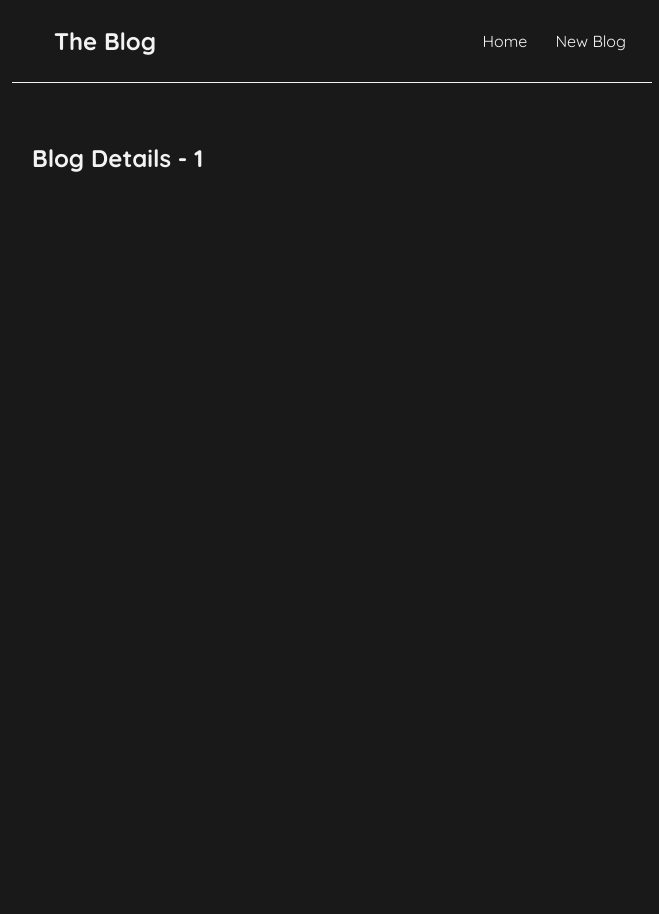
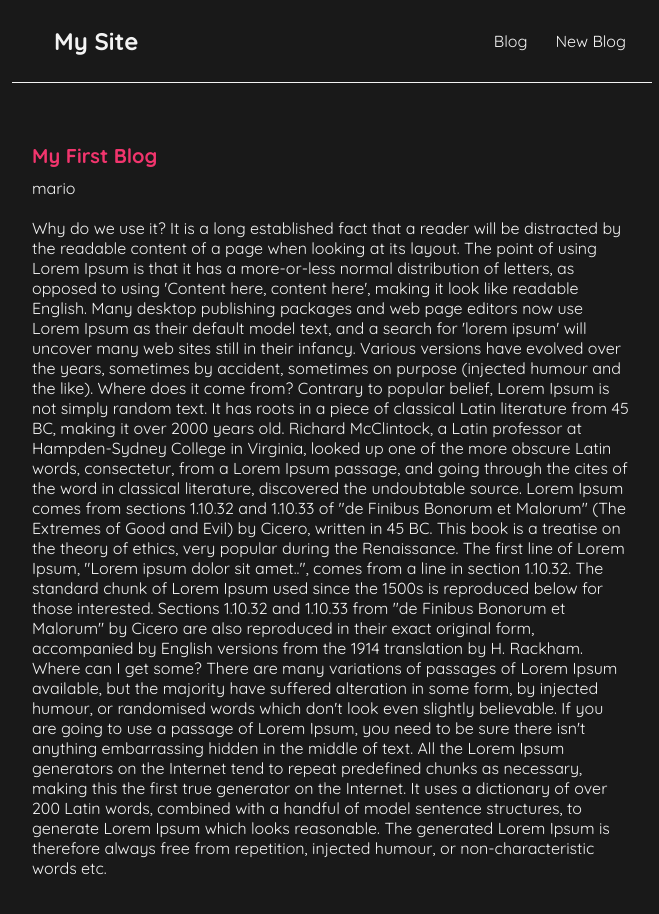
Before and after one commit to sdbxsdb/netn-react, a React (Create React App) app: page /blogs/1 in a window 1280 px wide. Shown: the top 914 px of the page, without its empty margins (308-967 px from the left). Before the commit the page ends 800 px from the top, so only its background shows below. Built offline with nearby package versions, Linux system fonts and the light colour scheme; data requests are answered from the project's data file.

Commit message:
before starting part 27

```diff
--- a/src/BlogDetails.js
+++ b/src/BlogDetails.js
@@ -1,12 +1,22 @@
 import { useParams } from "react-router";
+import useFetch from './useFetch';
 
 const BlogDetails = () => {
 
   const { id } = useParams()
+  const { data: blog, error, isLoading} = useFetch('http://localhost:8000/blogs/' + id);
 
   return (
     <div className="blog-details">
-      <h2>Blog Details - { id }</h2>
+      { isLoading && <div>Loading...</div>}
+      { error && <div>Error - { error }</div>}
+      { blog && (
+        <article>
+          <h2>{ blog.title }</h2>
+          <p> { blog.author}</p>
+          <div>{ blog.body }</div>
+        </article>
+      )}
     </div>
   );
 }
--- a/src/Navbar.js
+++ b/src/Navbar.js
@@ -4,10 +4,10 @@
   return (
     <nav className="navbar">
       <Link to="/">
-        <h1>The Blog</h1>
+        <h1>My Site</h1>
       </Link>
       <div className="links">
-        <Link to="/">Home</Link>
+        <Link to="/">Blog</Link>
         <Link to="/create">New Blog</Link>
       </div>
     </nav>
--- a/src/index.css
+++ b/src/index.css
@@ -50,10 +50,21 @@
 }
 .blog-preview h2 {
   font-size: 20px;
-  color: #f1556d;
+  color: #f1356d;
   margin-bottom: 8px;
 }
 
 .blog-preview a {
   text-decoration: none;
 }
+
+
+/* blog details page */
+.blog-details h2 {
+  font-size: 20px;
+  color: #f1356d;
+  margin-bottom: 10px;
+}
+.blog-details div {
+  margin: 20px 0;
+}
--- a/src/useFetch.js
+++ b/src/useFetch.js
@@ -12,7 +12,7 @@
 
     const abortCont = new AbortController();
 
-    setTimeout(() => {
+
       fetch(url, { signal: abortCont.signal })
         .then(res => {
           if (!res.ok) {
@@ -33,8 +33,7 @@
             setIsLoading(false);
             setError(error.message);
           }
-        })
-    }, 1000);
+        });
 
       return() => abortCont.abort();
   }, [url]);
```
